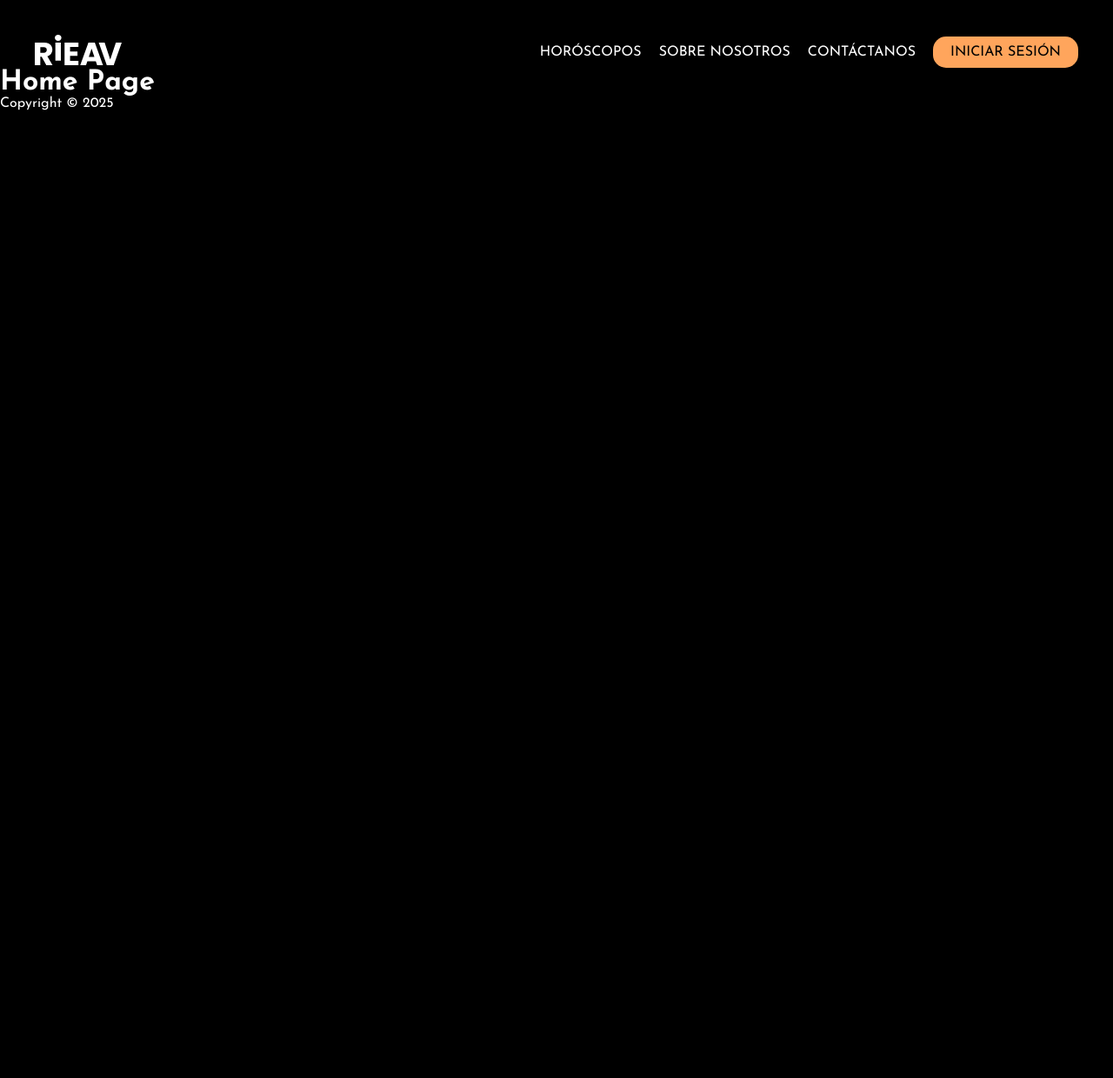
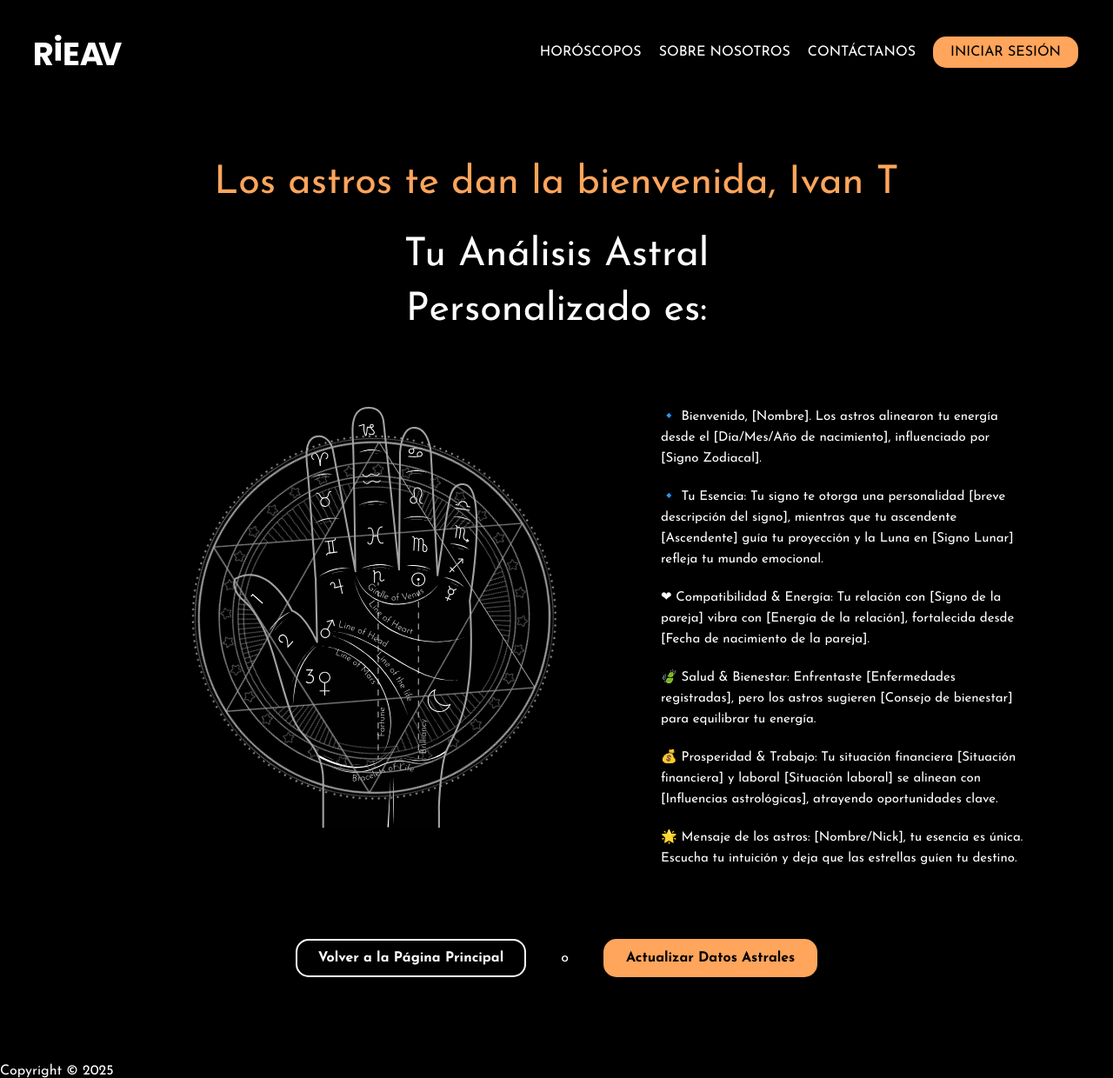
Before and after one commit to ErikaAX08/Horoscopos, a PHP site: page /HoroscoposV2/index.php?route=analysis in a window 1280 px wide. Shown: the whole page at 87% size. Before the commit the page ends 127 px from the top, so only its background shows below. Run offline with PHP 8.4, Linux system fonts and the light colour scheme.

Commit message:
Analysis view added

```diff
--- a/app/templates/header.php
+++ b/app/templates/header.php
@@ -34,8 +34,11 @@ $currentRoute = basename($_SERVER['REQUEST_URI']);
             <li><a class="menu_link" href="/">Horóscopos</a></li>
             <li><a class="menu_link" href="#">Sobre nosotros</a></li>
             <li><a class="menu_link" href="#">Contáctanos</a></li>
-            <?php if ($currentRoute !== "login" && $currentRoute !== "register"):  ?>
+            <?php if ($currentRoute !== "login" && $currentRoute !== "register" && $currentRoute !== "analysis"):  ?>
                 <li><a class="menu_link menu_button" href="<?php echo $baseURL; ?>/login">Iniciar sesión</a></li>
+            <?php endif; ?>
+            <?php if ($currentRoute === "analysis"):  ?>
+                <li><a class="menu_link menu_button" href="<?php echo $baseURL; ?>/#">Perfil</a></li>
             <?php endif; ?>
         </ul>
     </nav>
--- /dev/null
+++ b/app/views/analysis.php
@@ -0,0 +1,43 @@
+<?php
+global $baseURL;
+
+$additional_styles = "pages/analysis.css";
+include __DIR__ . '/../templates/header.php';
+
+$nick = "Ivan T";
+
+?>
+
+<main class="main">
+    <div class="content">
+        <h1 class="title">Los astros te dan la bienvenida, <?php echo $nick ?></h1>
+        <h2 class="subtitle">Tu Análisis Astral <br> Personalizado es:</h2>
+
+        <div class="info_container">
+            <div class="hand_container">
+                <div class="hand_container_inner">
+                    <img class="img img_hand_circular" src="<?php echo $baseURL ?>/assets/img/hand/hand_circular.svg" alt="Hand">
+                    <img class="img img_hand_zodiac" src="<?php echo $baseURL ?>/assets/img/hand/hand_zodiac.svg" alt="Hand">
+                </div>
+            </div>
+            <div class="info_text">
+                <p class="text">🔹 Bienvenido, [Nombre]. Los astros alinearon tu energía desde el [Día/Mes/Año de nacimiento], influenciado por [Signo Zodiacal].</p>
+                <p class="text">🔹 Tu Esencia: Tu signo te otorga una personalidad [breve descripción del signo], mientras que tu ascendente [Ascendente] guía tu proyección y la Luna en [Signo Lunar] refleja tu mundo emocional.</p>
+                <p class="text">❤ Compatibilidad & Energía: Tu relación con [Signo de la pareja] vibra con [Energía de la relación], fortalecida desde [Fecha de nacimiento de la pareja].</p>
+                <p class="text">🍃 Salud & Bienestar: Enfrentaste [Enfermedades registradas], pero los astros sugieren [Consejo de bienestar] para equilibrar tu energía.</p>
+                <p class="text">💰 Prosperidad & Trabajo: Tu situación financiera [Situación financiera] y laboral [Situación laboral] se alinean con [Influencias astrológicas], atrayendo oportunidades clave.</p>
+                <p class="text">🌟 Mensaje de los astros: [Nombre/Nick], tu esencia es única. Escucha tu intuición y deja que las estrellas guíen tu destino.</p>
+            </div>
+        </div>
+
+        <div class="buttons_container">
+            <a class="button button_light" href="#">Volver a la Página Principal</a>
+            <span>o</span>
+            <a class="button button_accent" href="#">Actualizar Datos Astrales</a>
+        </div>
+    </div>
+</main>
+
+<?php
+include __DIR__ . '/../templates/footer.php';
+?>
--- /dev/null
+++ b/assets/css/pages/analysis.css
@@ -0,0 +1,101 @@
+.main {
+    padding: var(--large-spacing);
+}
+
+.content {
+    display: flex;
+    flex-direction: column;
+    gap: var(--normal-spacing);
+    align-items: center;
+    margin: var(--extra-large-spacing) 0;
+}
+
+.title,
+.subtitle {
+    color: var(--accent-color);
+    font-weight: 400;
+    font-size: 45px;
+    line-height: 63px;
+    text-align: center;
+}
+
+.subtitle {
+    color: var(--primary-text-color);
+}
+
+.info_container{
+    display: flex;
+    flex-direction: row;
+    padding: 0 var(--extra-large-spacing);
+    margin: var(--extra-large-spacing) 0;
+}
+
+.hand_container {
+    display: flex;
+    padding: 0 calc(var(--extra-large-spacing) * 2);
+    flex-basis: 50%;
+}
+
+.hand_container_inner {
+    position: relative;
+    width: 100%;
+}
+
+.img {
+    width: 100%;
+}
+
+.img_hand_circular {
+    position: absolute;
+    animation: rotateCircle 10s linear infinite;
+}
+
+.info_text {
+    flex-basis: 50%;
+    display: flex;
+    flex-direction: column;
+    gap: var(--normal-spacing);
+    justify-content: center;
+}
+
+.text {
+    font-size: 15px;
+    line-height: 24px;
+}
+
+.buttons_container {
+    display: flex;
+    flex-direction: row;
+    gap: var(--large-spacing);
+    align-items: center;
+}
+
+.button {
+    padding: 12px 24px;
+    border-radius: 15px;
+    text-decoration: none;
+    border: 2px solid var(--primary-text-color);
+    cursor: pointer;
+    align-items: center;
+    font-weight: 700;
+}
+
+.button_light {
+    border-color: var(--secondary-bg-color);
+    color: var(--secondary-bg-color);
+}
+
+.button_accent {
+    background-color: var(--accent-color);
+    color: var(--primary-bg-color);
+    border-color: var(--accent-color);
+}
+
+@keyframes rotateCircle {
+    from {
+        transform: rotate(0deg);
+    }
+    to {
+        transform: rotate(360deg);
+    }
+}
--- a/index.php
+++ b/index.php
@@ -11,6 +11,9 @@ switch ($route) {
     case 'login':
         require_once __DIR__ . "/app/views/login_view.php";
         break;
+    case 'analysis':
+        require_once __DIR__ . "/app/views/analysis.php";
+        break;
     default:
         require_once __DIR__ . "/app/views/home_view.php";
         break;
```
Also changed, not shown: .htaccess, assets/img/hand/hand_circular.svg (added), assets/img/hand/hand_zodiac.svg (added).
